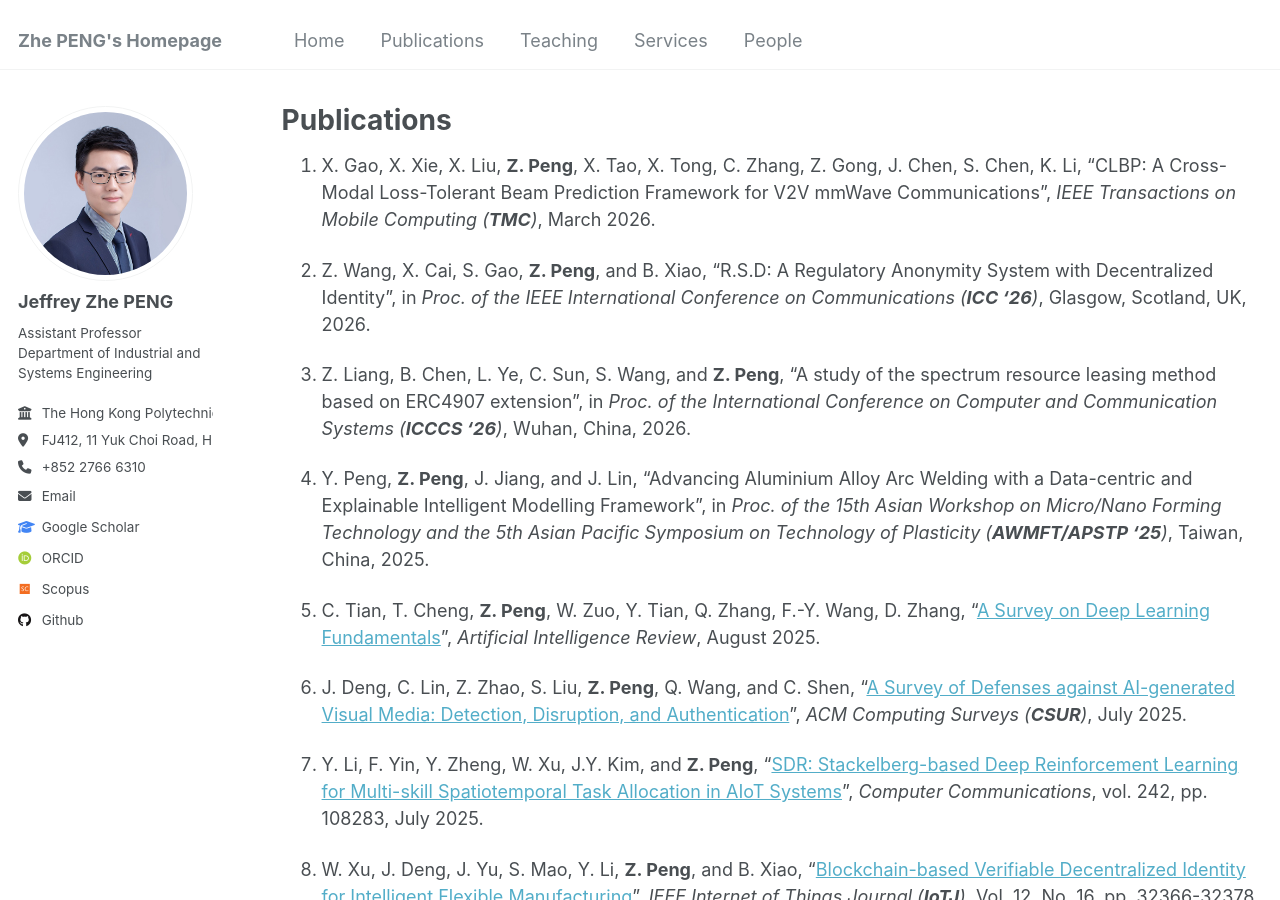
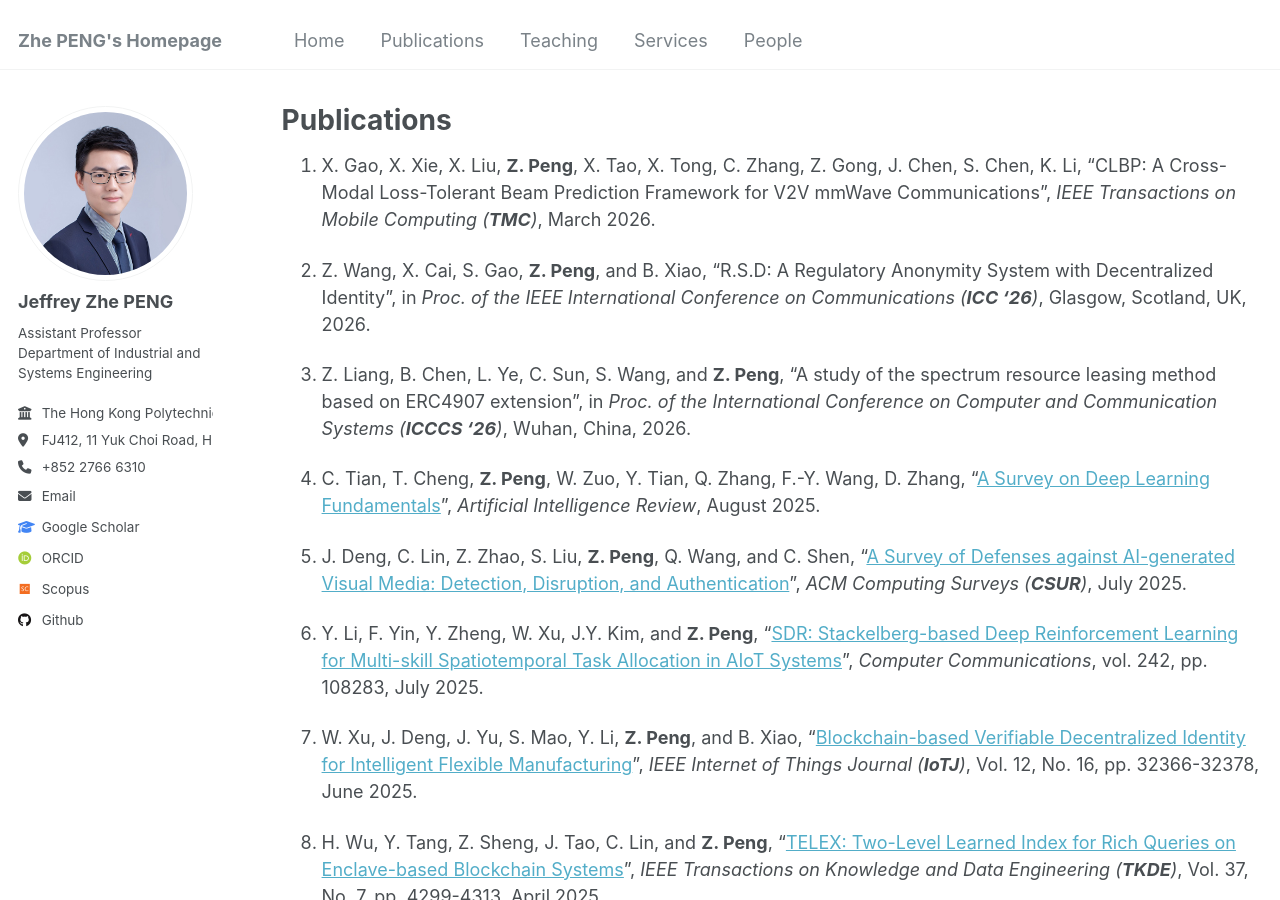
Before and after one commit to PENG-Zhe/peng-zhe.github.io, a Jekyll site: the page built from _pages/publications.md, in a window 1280 px wide and 900 px high. Built offline with Jekyll 4.4.1, drawn with Linux system fonts in a browser that asks for light colours; some web fonts are replaced; some of the changed text lies outside the part shown.

Commit message:
Update publications.md

```diff
--- a/_pages/publications.md
+++ b/_pages/publications.md
@@ -8,8 +8,6 @@ layout: archive
 1. Z. Wang, X. Cai, S. Gao, **Z. Peng**, and B. Xiao, "R.S.D: A Regulatory Anonymity System with Decentralized Identity", in _Proc. of the IEEE International Conference on Communications (**ICC '26**)_, Glasgow, Scotland, UK, 2026.
 
 1. Z. Liang, B. Chen, L. Ye, C. Sun, S. Wang, and **Z. Peng**, "A study of the spectrum resource leasing method based on ERC4907 extension", in _Proc. of the International Conference on Computer and Communication Systems (**ICCCS '26**)_, Wuhan, China, 2026.
-
-1. Y. Peng, **Z. Peng**, J. Jiang, and J. Lin, "Advancing Aluminium Alloy Arc Welding with a Data-centric and Explainable Intelligent Modelling Framework", in _Proc. of the 15th Asian Workshop on Micro/Nano Forming Technology and the 5th Asian Pacific Symposium on Technology of Plasticity (**AWMFT/APSTP '25**)_, Taiwan, China, 2025.
 
 1. C. Tian, T. Cheng, **Z. Peng**, W. Zuo, Y. Tian, Q. Zhang, F.-Y. Wang, D. Zhang, "[A Survey on Deep Learning Fundamentals](https://link.springer.com/article/10.1007/s10462-025-11368-7)", _Artificial Intelligence Review_, August 2025.
 
```
Also changed, not shown: other parts of _pages/publications.md (+2 -0 lines).
